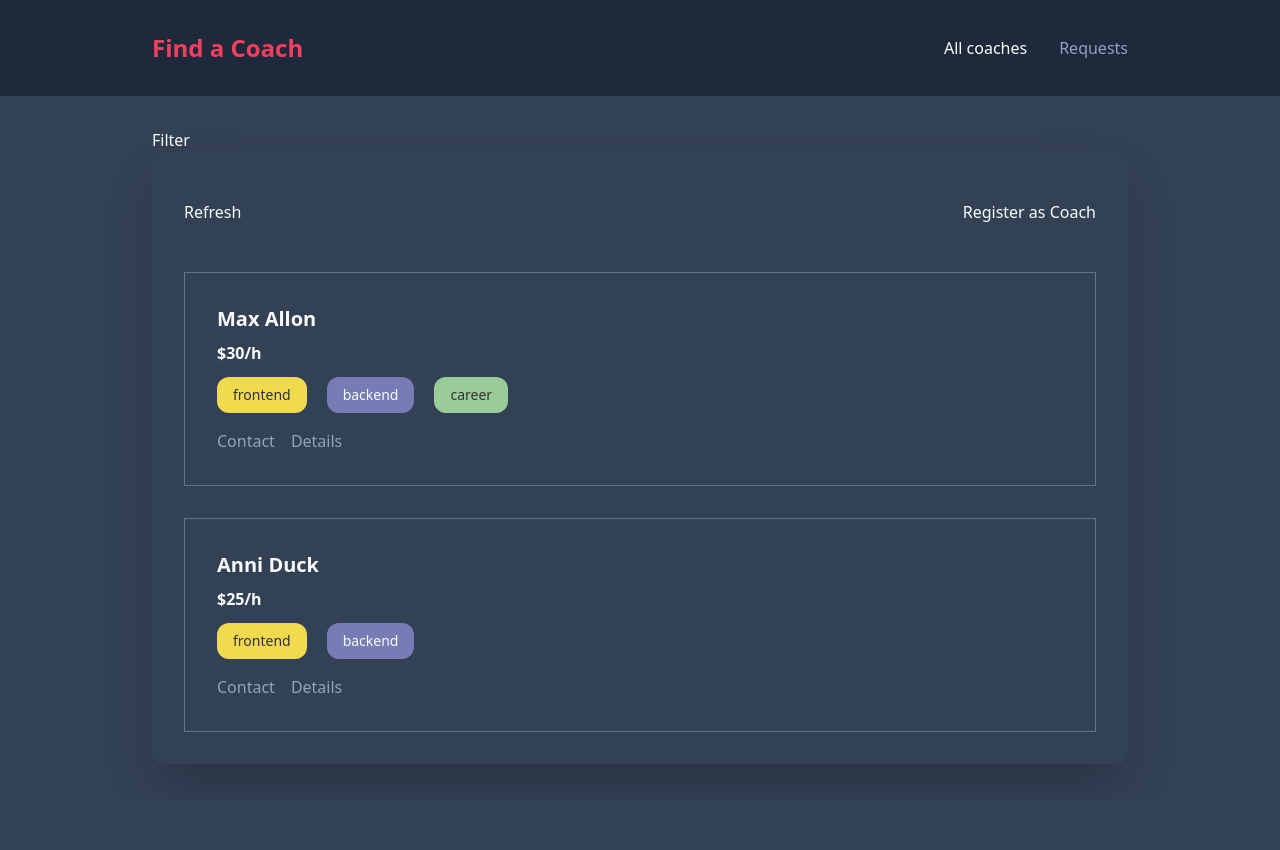
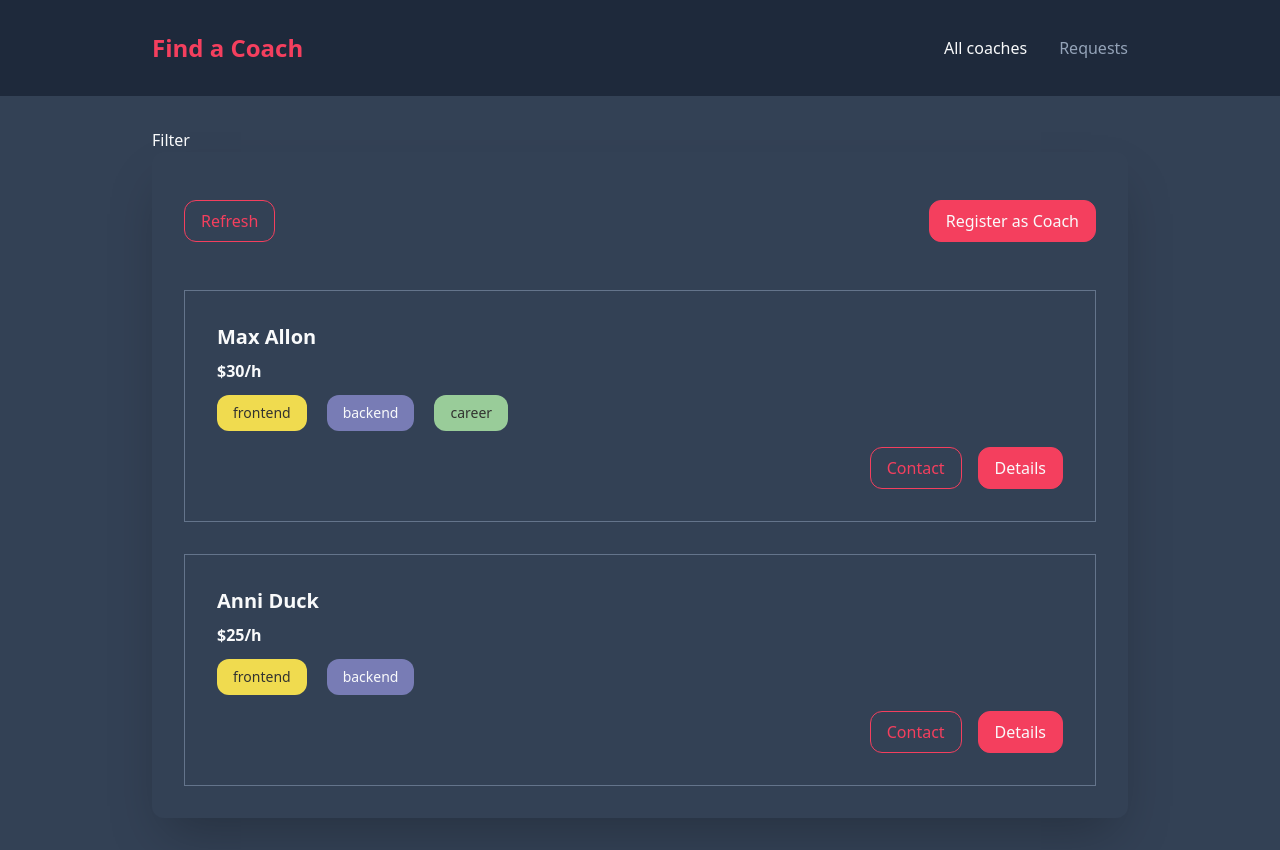
Before and after one commit to KacperNlp/Find-a-coach, a Vue app: page /coaches in a window 1280 px wide. Before the commit the page ends 800 px from the top, so only its background shows below. Built offline with nearby package versions, Linux system fonts and the light colour scheme.

Commit message:
Create AppButton component and add styles for this component

```diff
--- /dev/null
+++ b/src/components/UI/AppButton.vue
@@ -0,0 +1,26 @@
+<template>
+  <router-link v-if="isLink" :to="url" :class="type"><slot></slot></router-link>
+  <button v-else :class="type"><slot></slot></button>
+</template>
+
+<script setup>
+import { defineProps } from "vue";
+
+const props = defineProps({
+  isLink: {
+    type: Boolean,
+    required: false,
+    default: false,
+  },
+  url: {
+    type: String,
+    required: false,
+    default: null,
+  },
+  type: {
+    type: String,
+    required: false,
+    default: "btn",
+  },
+});
+</script>
--- a/src/components/coaches/AppCoachItem.vue
+++ b/src/components/coaches/AppCoachItem.vue
@@ -9,9 +9,11 @@
         {{ area }}
       </app-badge>
     </ul>
-    <div class="flex gap-4">
-      <router-link :to="getContactUrl" class="link-hover">Contact</router-link>
-      <router-link :to="getDetailsUrl" class="link-hover">Details</router-link>
+    <div class="flex justify-end gap-4">
+      <app-button is-link :to="getContactUrl" type="btn-outline"
+        >Contact</app-button
+      >
+      <app-button is-link :to="getDetailsUrl">Details</app-button>
     </div>
   </li>
 </template>
--- a/src/main.js
+++ b/src/main.js
@@ -4,6 +4,7 @@ import router from "./router";
 
 //components
 import AppBadge from "./components/UI/AppBadge.vue";
+import AppButton from "./components/UI/AppButton.vue";
 import AppCard from "./components/UI/AppCard.vue";
 import AppContainer from "./components/UI/AppContainer.vue";
 
@@ -14,9 +15,10 @@ const pinia = createPinia();
 const app = createApp(App);
 
 app
-  .component("AppContainer", AppContainer)
+  .component("AppBadge", AppBadge)
+  .component("AppButton", AppButton)
   .component("AppCard", AppCard)
-  .component("AppBadge", AppBadge);
+  .component("AppContainer", AppContainer);
 
 app.use(pinia);
 app.use(router);
--- a/src/pages/coaches/CoachList.vue
+++ b/src/pages/coaches/CoachList.vue
@@ -3,8 +3,8 @@
   <section>
     <app-card>
       <div class="flex justify-between mt-4 mb-12">
-        <button>Refresh</button>
-        <router-link to="/register">Register as Coach</router-link>
+        <app-button type="btn-outline">Refresh</app-button>
+        <app-button is-link to="/register">Register as Coach</app-button>
       </div>
       <ul v-if="hasCoaches" class="grid gap-8">
         <app-coach-item
--- a/src/style.css
+++ b/src/style.css
@@ -10,4 +10,12 @@
   .link-hover {
     @apply text-slate-400 hover:text-rose-500 duration-200
   }
+
+  .btn {
+    @apply px-4 py-2 bg-rose-500 hover:bg-rose-600 border border-rose-500 duration-300 rounded-xl
+  }
+
+  .btn-outline {
+    @apply px-4 py-2 text-rose-500 hover:text-slate-50 border border-rose-500 hover:bg-rose-600 duration-300 rounded-xl
+  }
 }
```
